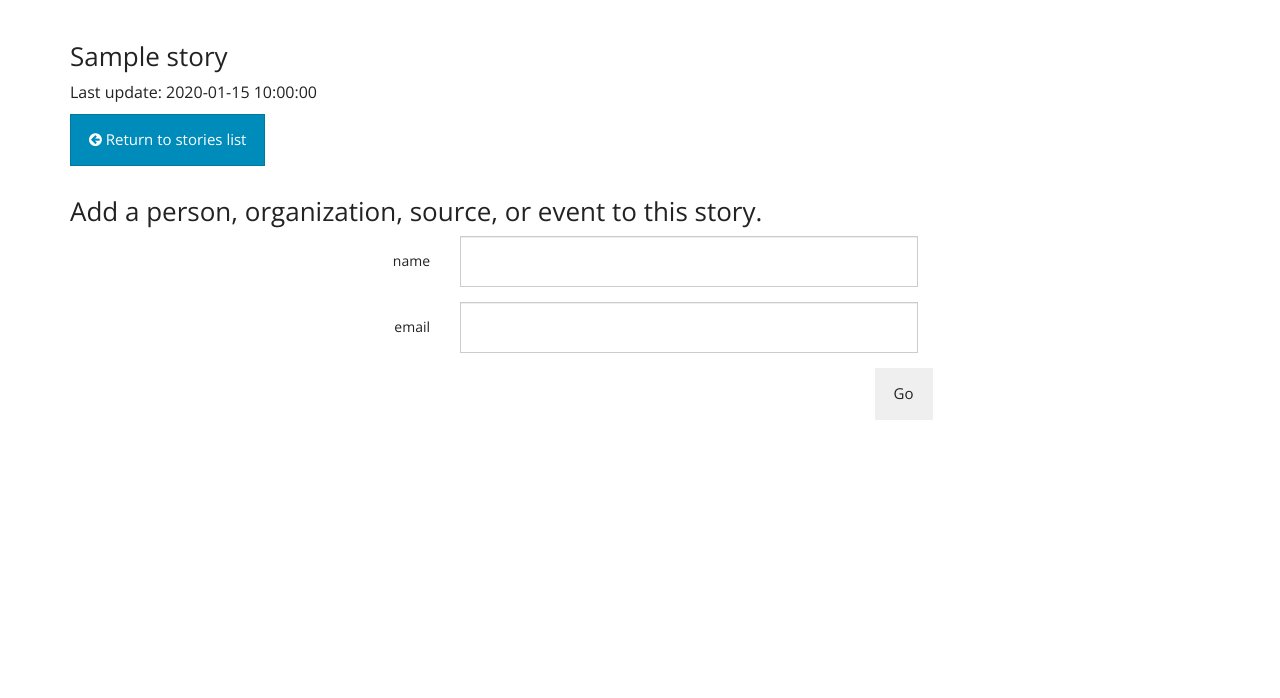
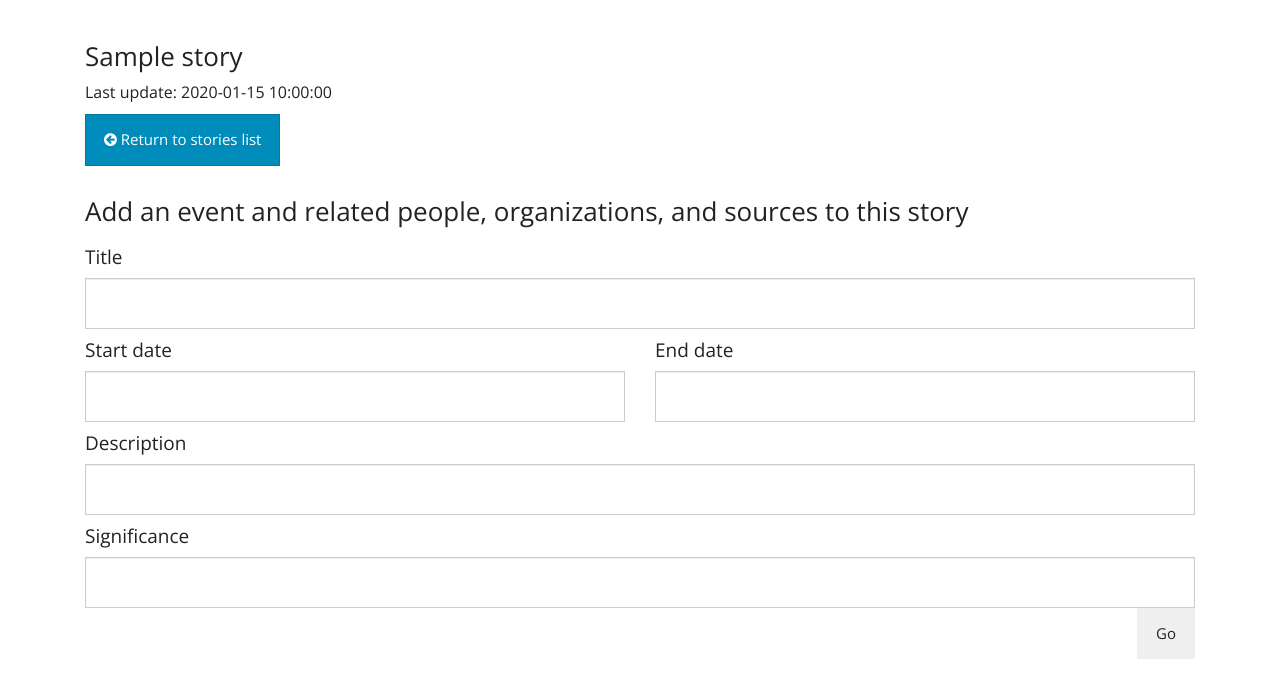
Before and after one commit to datamade/occrp-timeline-tool, a Flask app: page /story/1 in a window 1280 px wide. Shown: the part 45-743 px from the top of the page. Run offline with Flask 2, Linux system fonts and the light colour scheme; tables that the repository leaves empty hold one stand-in row (values such as "Sample post"); parts of the project's set-up code (start-up, migrations or seed data) failed here and were passed over; some libraries are stand-ins or nearby versions.

Commit message:
Better models, and initial form for event

```diff
--- a/occrp/forms.py
+++ b/occrp/forms.py
@@ -2,8 +2,8 @@ import sqlalchemy as sa
 
 from flask_wtf import FlaskForm
 
-from wtforms import StringField
-from wtforms.validators import DataRequired, Email
+from wtforms import StringField, DateTimeField
+from wtforms.validators import DataRequired
 
 from .models import Person
 from .database import db
@@ -22,30 +22,18 @@ class StoryForm(FlaskForm):
 
         return True
 
-# TODO: look sqlalchemy extension...
-class PersonForm(FlaskForm):
-    name = StringField('name', validators=[DataRequired()])
-    email = StringField('email', validators=[DataRequired(), Email()])
+class EventForm(FlaskForm):
+    title = StringField('title', validators=[DataRequired()])
+    start_date = DateTimeField('start_date')
+    end_date = DateTimeField('end_date')
+    description = StringField('description')
+    significance = StringField('significance')
 
     def validate(self):
         rv = FlaskForm.validate(self)
         if not rv:
             return False
 
-        user = db.session.query(PersonModel)\
-            .filter(sa.func.lower(PersonModel.email) == sa.func.lower(self.email.data))\
-            .first()
-
-        if user:
-            self.email.errors.append('Email address is registered')
-
-        user = db.session.query(PersonModel)\
-            .filter(sa.func.lower(PersonModel.name) == sa.func.lower(self.name.data))\
-            .first()
-
-        if user:
-            self.name.errors.append('Name is registered')
-
         if self.errors:
             return False
 
--- a/occrp/static/css/custom.css
+++ b/occrp/static/css/custom.css
@@ -67,6 +67,17 @@ div.story-form-input {
 .story-width { width: 60%; }
 .updated-width { width: 20%; }
 .created-width { width: 20%; }
+
+/* Style the form on the story detail */
+
+.form-horizontal .form-group {
+  margin-left: 0;
+  margin-right: 0;
+}
+
+.form-inline .form-control {
+  width: 100%;
+}
 
 /* Make the masthead heading the same height as the navigation */
 .header h3 {
--- a/occrp/templates/base.html
+++ b/occrp/templates/base.html
@@ -59,7 +59,10 @@
             {% endif %}
         {% endwith %}
         </div>
-        {% block content %}{% endblock %}
+
+        <div class="container-fluid">
+          {% block content %}{% endblock %}
+        </div>
 
         <br />
         <div class='clearfix'></div>
--- a/occrp/templates/story.html
+++ b/occrp/templates/story.html
@@ -11,44 +11,106 @@
 
 <div class="row">
     <div class="col-sm-12">
-        <h3>Add a person, organization, source, or event to this story.</h3>
+        <h3>Add an event and related people, organizations, and sources to this story</h3>
     </div>
-    <div class="col-sm-6 col-sm-offset-3">
+</div>
+
+<div class="row">
+    <div class="col-md-12">
     <form class="form-horizontal" method="POST" action="{{ url_for("views.index") }}">
         {{ form.csrf_token }}
-            {% if form.name.errors %}
-                <div class="form-group has-error">
+
+        <div class="row">
+            <div class="form-inline">
+            {% if form.title.errors %}
+                <div class="form-group has-error col-sm-12">
             {% else %}
-                <div class="form-group">
+                <div class="form-group col-sm-12">
             {% endif %}
-                {{ form.name.label(class="col-sm-2 control-label") }}
-                <div class="col-sm-10">
-                    {{ form.name(class="form-control") }}
-                    {% if form.name.errors %}
-                        {% for error in form.name.errors %}
+                <h4>Title</h4>
+                {{ form.title(class="form-control") }}
+                {% if form.title.errors %}
+                    {% for error in form.title.errors %}
                         <span class="help-block">{{ error }}</span>
                     {% endfor %}
                 {% endif %}
                 </div>
             </div>
-            {% if form.email.errors %}
-                <div class="form-group has-error">
+        </div>
+
+        <div class="row">
+            <div class="form-inline">
+                {% if form.start_date.errors %}
+                    <div class="form-group has-error col-sm-6">
                 {% else %}
-                <div class="form-group">
+                    <div class="form-group col-sm-6">
                 {% endif %}
-                {{ form.email.label(class="col-sm-2 control-label") }}
-                <div class="col-sm-10">
-                    {{ form.email(class="form-control") }}
-                    {% if form.email.errors %}
-                        {% for error in form.email.errors %}
+                    <h4>Start date</h4>
+                    {{ form.start_date(class="form-control") }}
+                    {% if form.start_date.errors %}
+                        {% for error in form.start_date.errors %}
+                            <span class="help-block">{{ error }}</span>
+                        {% endfor %}
+                    {% endif %}
+                    </div>
+
+                {% if form.end_date.errors %}
+                    <div class="form-group has-error col-sm-6">
+                {% else %}
+                    <div class="form-group col-sm-6">
+                {% endif %}
+                    <h4>End date</h4>
+                    {{ form.end_date(class="form-control") }}
+                    {% if form.end_date.errors %}
+                        {% for error in form.end_date.errors %}
+                            <span class="help-block">{{ error }}</span>
+                        {% endfor %}
+                    {% endif %}
+                    </div>
+
+            </div>
+        </div>
+
+        <div class="row">
+            <div class="form-inline">
+                {% if form.description.errors %}
+                    <div class="form-group has-error col-sm-12">
+                {% else %}
+                    <div class="form-group col-sm-12">
+                {% endif %}
+                    <h4>Description</h4>
+                    {{ form.description(class="form-control") }}
+                    {% if form.description.errors %}
+                        {% for error in form.description.errors %}
                             <span class="help-block">{{ error }}</span>
                         {% endfor %}
                     {% endif %}
                     </div>
             </div>
+        </div>
+
+        <div class="row">
+            <div class="form-inline">
+                {% if form.significance.errors %}
+                    <div class="form-group has-error col-sm-12">
+                {% else %}
+                    <div class="form-group col-sm-12">
+                {% endif %}
+                    <h4>Significance</h4>
+                    {{ form.significance(class="form-control") }}
+                    {% if form.significance.errors %}
+                        {% for error in form.significance.errors %}
+                            <span class="help-block">{{ error }}</span>
+                        {% endfor %}
+                    {% endif %}
+                    </div>
+            </div>
+        </div>
+
         <div class="form-group">
         <input class="btn pull-right" type="submit" value="Go">
         </div>
+
     </form>
     </div>
 </div>
--- a/occrp/views.py
+++ b/occrp/views.py
@@ -4,8 +4,8 @@ from datetime import datetime, timedelta
 from flask import Blueprint, render_template, redirect, url_for, flash
 from flask import request
 
-from .models import Story, Person
-from .forms import StoryForm, PersonForm
+from .models import *
+from .forms import StoryForm, EventForm
 from .database import db
 from .app_config import TIME_ZONE
 
@@ -42,17 +42,13 @@ def index():
 
 @views.route('/story/<story_id>', methods=['GET', 'POST'])
 def story(story_id):
-    form = PersonForm()
+    form = EventForm()
     story = Story.query.get(story_id)
 
     if form.validate_on_submit():
+        title = form.data['title']
 
-        person = Person(name=form.data['name'],
-                        mail=form.data['email'])
-        db.session.add(person)
-        db.session.commit()
-
-        flash('Person {} saved!'.format(person.name))
+        print(title, "Wheee1111!!!")
 
     return render_template('story.html',
                           form=form,
```
Also changed, not shown: alembic/versions/1fb2df40ef78_initial_data_modeling.py (renamed from alembic/versions/3d0da432f127_create_all_models.py, +4 -4 lines), occrp/models.py (+11 -0 lines). Lines whose indentation alone changed are shown as unchanged.
